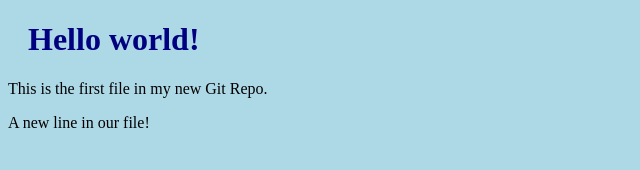
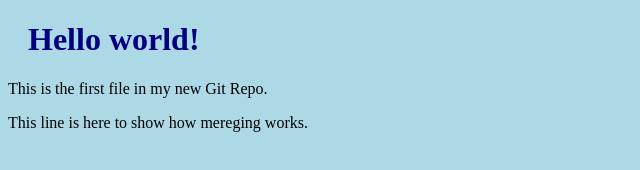
Before and after one commit to AlexMusk6/hello-world, a plain HTML site: page index.html in a window 1280 px wide. Shown: the whole page, without its empty margins (0-640 px from the left). Drawn offline with Linux system fonts and the light colour scheme.

Commit message:
updated index.html with emergency fix

```diff
--- a/index.html
+++ b/index.html
@@ -8,7 +8,7 @@
 
 <h1>Hello world!</h1>
 <p>This is the first file in my new Git Repo.</p>
-<p>A new line in our file!</p>
+<p>This line is here to show how mereging works.</p>
 
 </body>
 </html>
```
